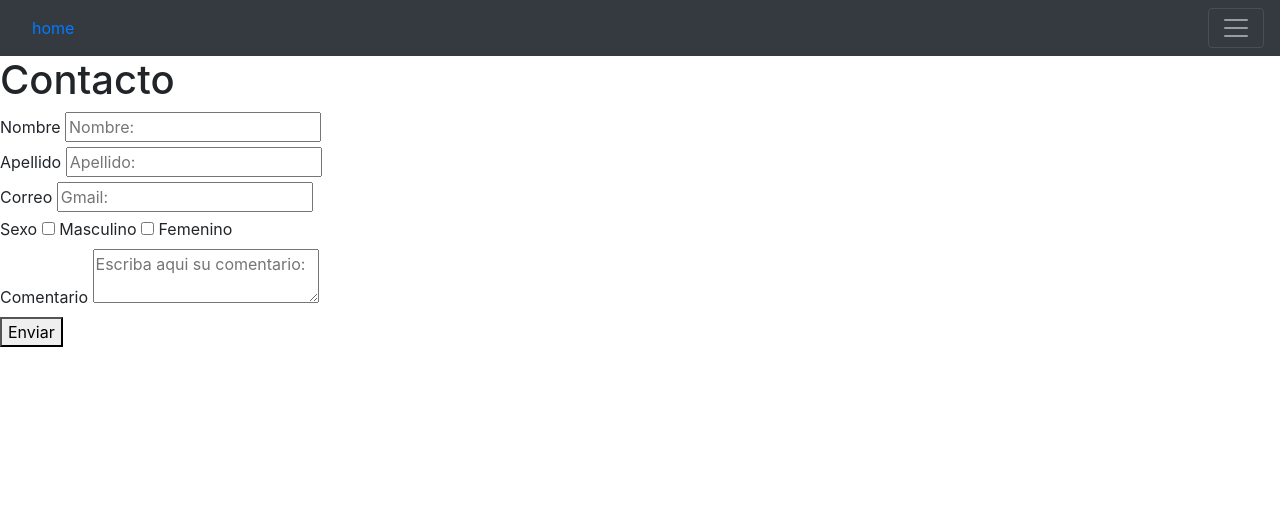
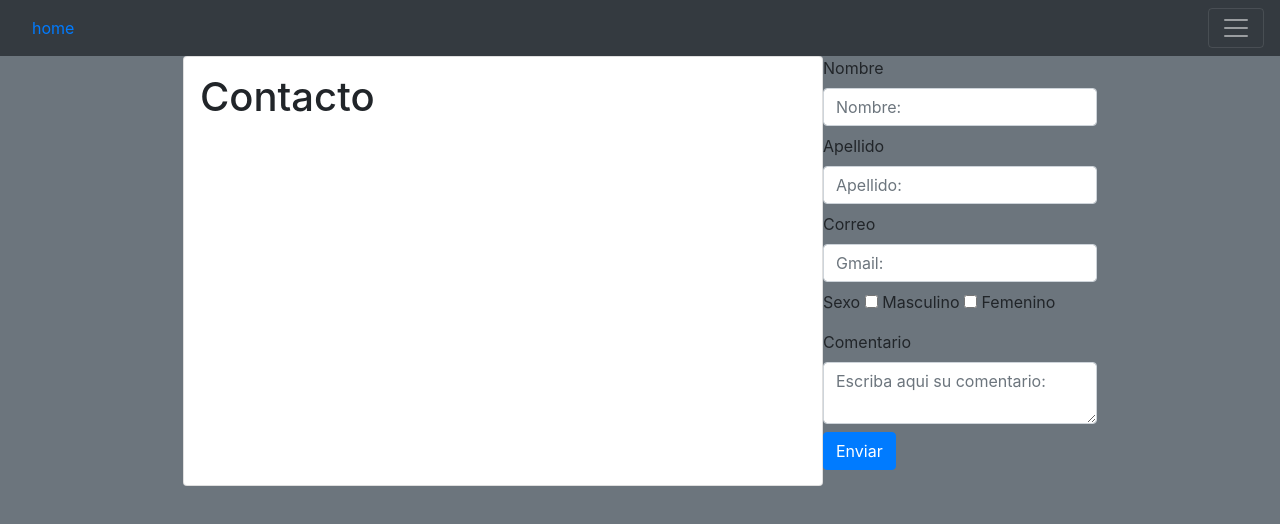
Before and after one commit to vasqueitor/TPE-TIO, a plain HTML site: page contacto.html in a window 1280 px wide. Drawn offline with nearby package versions, Linux system fonts and the light colour scheme.

Commit message:
Añadido estilos CSS a estructura HTML

```diff
--- a/contacto.html
+++ b/contacto.html
@@ -8,7 +8,7 @@
     <link rel="stylesheet" href="css/estilocafe.css">
     <link rel="stylesheet" href="https://cdn.jsdelivr.net/npm/bootstrap@4.0.0/dist/css/bootstrap.min.css" integrity="sha384-Gn5384xqQ1aoWXA+058RXPxPg6fy4IWvTNh0E263XmFcJlSAwiGgFAW/dAiS6JXm" crossorigin="anonymous">
 </head>
-<body>
+<body class="bg-secondary">
   <header>
     <nav class="navbar navbar-dark bg-dark">
       <a class="nav-link active fs-4" aria-current="page" href="index.html">home</a>
@@ -34,35 +34,35 @@
     </nav>
   </header>
 
-    <section>
-        <div>
+    <section class="d-flex justify-content-center">
+        <div class="card col-sm-6 p-3">
             <h1>Contacto</h1>
         </div>
-        <div>
+        <div class="mb-2">
             <form>
-                <div>
+                <div class="mb-2">
                     <label for="nombre">Nombre</label>
-                    <input type="text" name="nombre" id="nombre" placeholder="Nombre: ">
+                    <input type="text" name="nombre" id="nombre" placeholder="Nombre: " class="form-control">
                 </div>
-                <div>
+                <div class="mb-2">
                     <label for="apellido">Apellido</label>
-                    <input type="text" name="apellido" id="apellido" placeholder="Apellido: ">
+                    <input type="text" name="apellido" id="apellido" placeholder="Apellido: " class="form-control">
                 </div>
-                <div>
+                <div class="mb-2">
                     <label for="correo">Correo</label>
-                    <input type="email" name="correo" id="correo" placeholder="Gmail: ">
+                    <input type="email" name="correo" id="correo" placeholder="Gmail: " class="form-control">
                 </div>
-                <div>
+                <div class="mb-2">
                     <label for="sexo">Sexo</label>
-                    <input type="checkbox" name="masculino" id="sexo"> Masculino
-                    <input type="checkbox" name="femenino" id="sexo"> Femenino
+                    <input type="checkbox" name="masculino" id="sexo" value="masculino"> Masculino
+                    <input type="checkbox" name="femenino" id="sexo" value="femenino"> Femenino
                 </div>
-                <div>
+                <div class="mb-2">
                     <label for="comentario">Comentario</label>
-                    <textarea type="text" name="comentario" id="comentario" placeholder="Escriba aqui su comentario: "></textarea>
+                    <textarea type="text" name="comentario" id="comentario" placeholder="Escriba aqui su comentario: " class="form-control"></textarea>
                 </div>
-                <div>
-                    <button>Enviar</button>
+                <div class="mb-2">
+                    <button class="btn btn-primary">Enviar</button>
                 </div>
             </form>
         </div>
```
